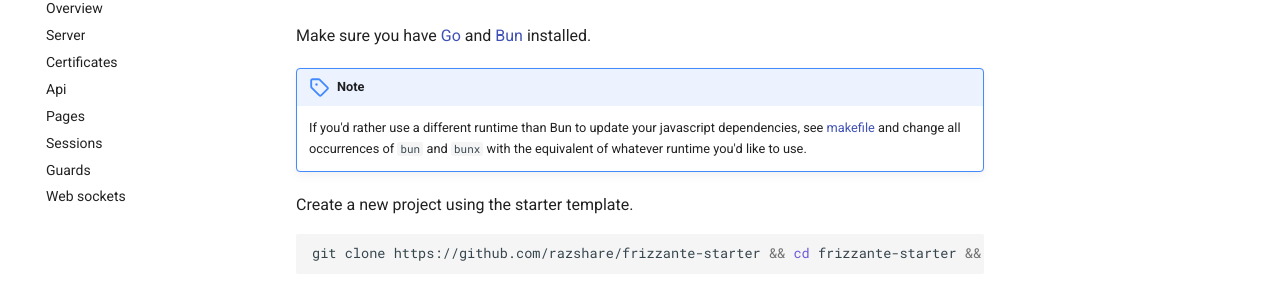
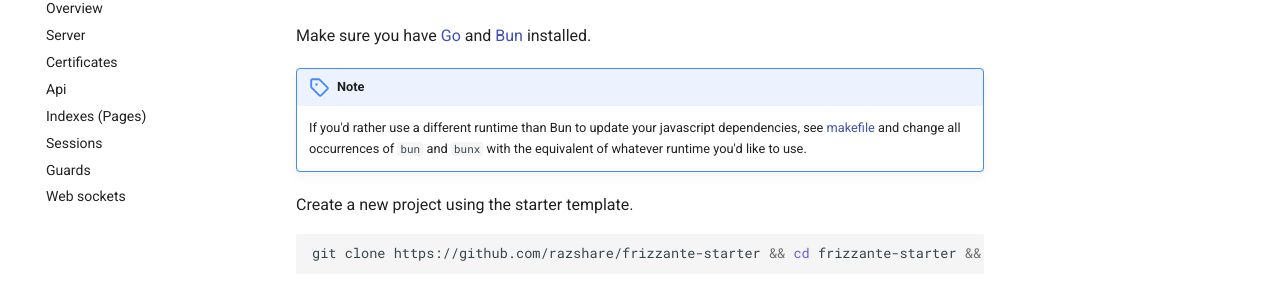
Before and after one commit to razshare/frizzante-docs, an MkDocs documentation site: the page built from docs/index.md, in a window 1280 px wide. Shown: the part 157-451 px from the top of the page. Built offline with MkDocs 1.6.1 and Material for MkDocs 9.7.7, drawn with Linux system fonts in a browser that asks for light colours.

Commit message:
chore(docs): updating index.

```diff
--- a/mkdocs.yml
+++ b/mkdocs.yml
@@ -43,7 +43,7 @@ nav:
   - Server: server.md
   - Certificates: certificates.md
   - Api: api.md
-  - Pages: pages.md
+  - Indexes (Pages): pages.md
   - Sessions: sessions.md
   - Guards: guards.md
   - Web sockets: web-sockets.md
```
